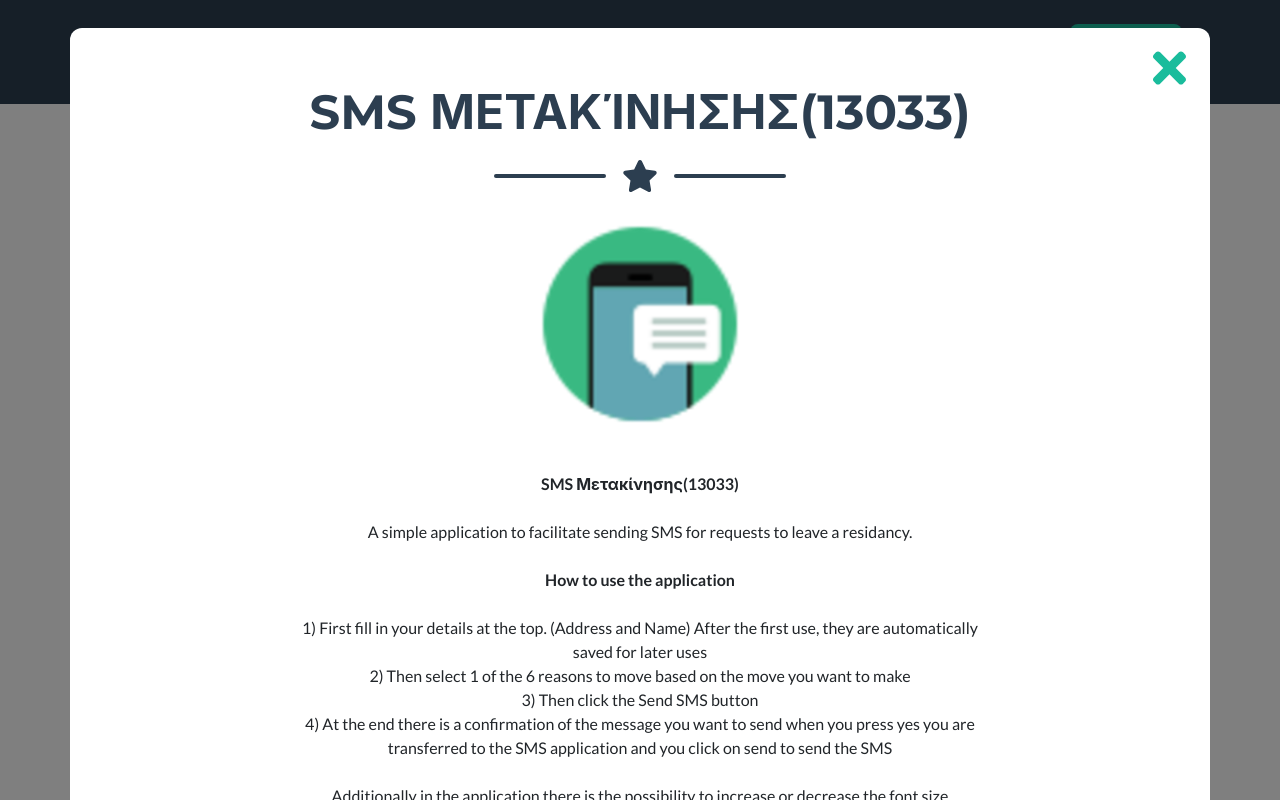
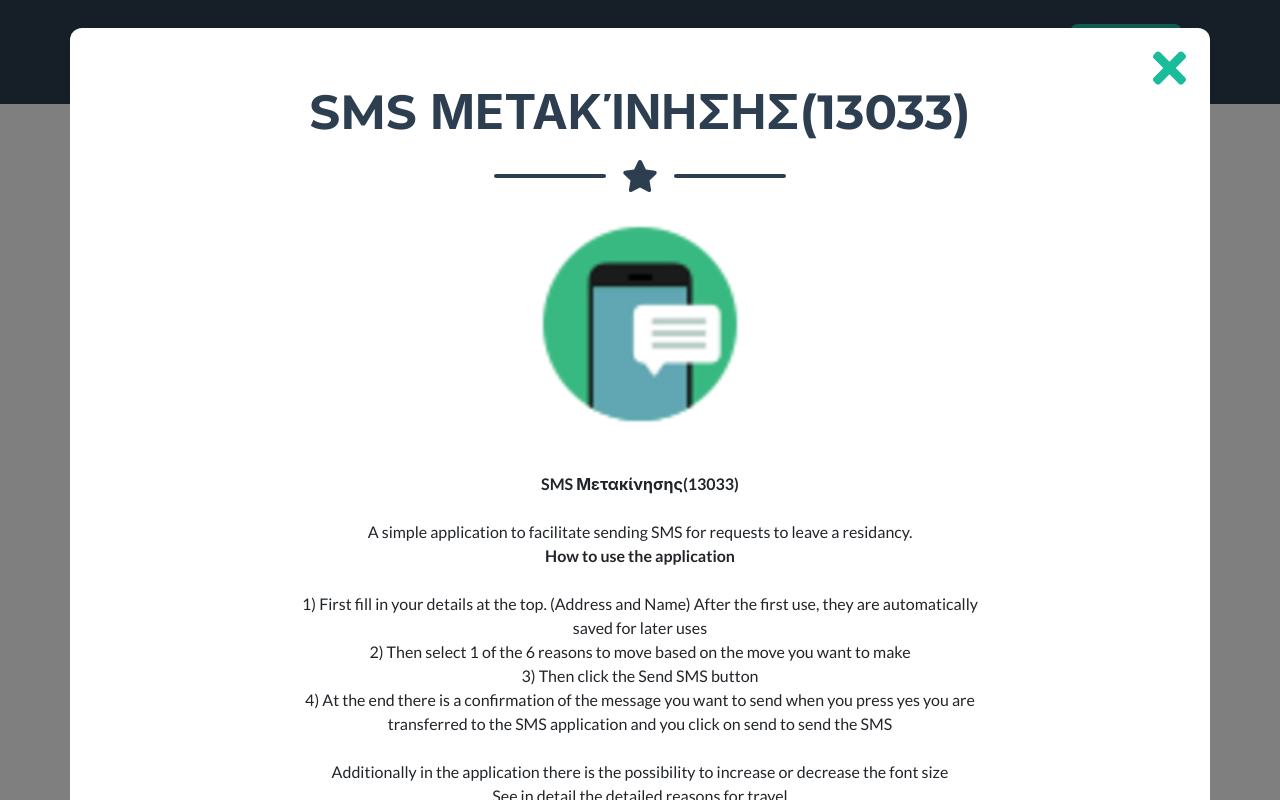
Before and after one commit to Dimitris-krm/Dimitriskrm.github.io, a plain HTML site: page index.html in a window 1280 px wide. Both pictures are taken after a click on the element 260 px from the left and 1138 px from the top of the page. Shown: the part 738-1538 px from the top of the page. Drawn offline with nearby package versions, Linux system fonts and the light colour scheme.

Commit message:
Update index.html

```diff
--- a/index.html
+++ b/index.html
@@ -240,9 +240,9 @@
                                     <!-- Portfolio Modal - Image-->
                                     <img class="img-fluid rounded mb-5" width="200" height="100" src="assets/img/portfolio/sms.png" alt="" />
                                     <!-- Portfolio Modal - Text-->
-                                    <p class="mb-5"><b>SMS Μετακίνησης(13033)</b>  <br><br> A simple application to facilitate sending SMS for requests to leave a residancy.
+                                    <p class="mb-5"><b>SMS Μετακίνησης(13033)</b>  <br><br> A simple application to facilitate sending SMS for requests to leave a residancy. <br>
 
-					    <br><br><b>How to use the application</b><br>
+					   <b>How to use the application</b><br>
 <br>1) First fill in your details at the top. (Address and Name) After the first use, they are automatically saved for later uses
 <br>2) Then select 1 of the 6 reasons to move based on the move you want to make
 <br>3) Then click the Send SMS button
```
